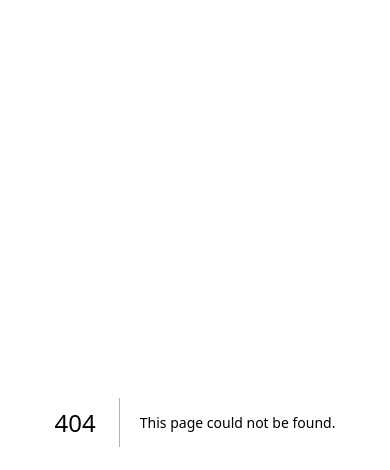
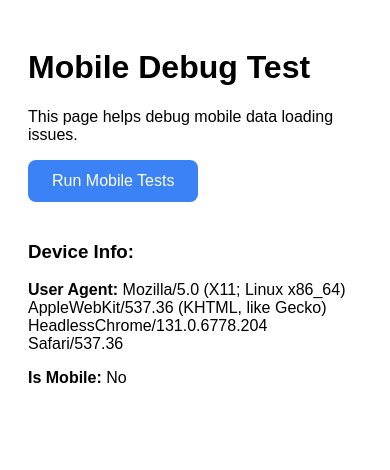
Before and after one commit to javistrat25/my-fencing-assistant, a Next.js app: page /mobile-test in a window 390 px wide. Before the commit this address had no page. Shown: the top 470 px of the page. Built offline with nearby package versions, Linux system fonts and the light colour scheme.

Commit message:
Add mobile debug test page to help identify mobile data loading issues

```diff
--- /dev/null
+++ b/pages/mobile-test.js
@@ -0,0 +1,151 @@
+import { useState, useEffect } from 'react';
+import Head from 'next/head';
+
+export default function MobileTest() {
+  const [testResults, setTestResults] = useState([]);
+  const [isLoading, setIsLoading] = useState(false);
+
+  const runTests = async () => {
+    setIsLoading(true);
+    setTestResults([]);
+
+    const results = [];
+
+    // Test 1: Basic connectivity
+    try {
+      const response = await fetch('/api/ghl/test-mobile-auth');
+      const data = await response.json();
+      results.push({
+        test: 'Authentication Test',
+        success: response.ok,
+        data: data,
+        status: response.status
+      });
+    } catch (error) {
+      results.push({
+        test: 'Authentication Test',
+        success: false,
+        error: error.message
+      });
+    }
+
+    // Test 2: Quote Sent API
+    try {
+      const response = await fetch('/api/ghl/quote-sent-efficient', {
+        credentials: 'include'
+      });
+      const data = await response.json();
+      results.push({
+        test: 'Quote Sent API',
+        success: response.ok,
+        data: { count: data.opportunities?.length || 0, success: data.success },
+        status: response.status
+      });
+    } catch (error) {
+      results.push({
+        test: 'Quote Sent API',
+        success: false,
+        error: error.message
+      });
+    }
+
+    // Test 3: Quote Pending API
+    try {
+      const response = await fetch('/api/ghl/quote-pending-efficient', {
+        credentials: 'include'
+      });
+      const data = await response.json();
+      results.push({
+        test: 'Quote Pending API',
+        success: response.ok,
+        data: { count: data.opportunities?.length || 0, success: data.success },
+        status: response.status
+      });
+    } catch (error) {
+      results.push({
+        test: 'Quote Pending API',
+        success: false,
+        error: error.message
+      });
+    }
+
+    setTestResults(results);
+    setIsLoading(false);
+  };
+
+  return (
+    <div style={{ padding: '20px', fontFamily: 'Arial, sans-serif' }}>
+      <Head>
+        <title>Mobile Debug Test</title>
+      </Head>
+
+      <h1>Mobile Debug Test</h1>
+      <p>This page helps debug mobile data loading issues.</p>
+
+      <button
+        onClick={runTests}
+        disabled={isLoading}
+        style={{
+          padding: '12px 24px',
+          backgroundColor: '#3b82f6',
+          color: 'white',
+          border: 'none',
+          borderRadius: '8px',
+          fontSize: '16px',
+          cursor: isLoading ? 'not-allowed' : 'pointer',
+          marginBottom: '20px'
+        }}
+      >
+        {isLoading ? 'Running Tests...' : 'Run Mobile Tests'}
+      </button>
+
+      <div style={{ marginBottom: '20px' }}>
+        <h3>Device Info:</h3>
+        <p><strong>User Agent:</strong> {typeof window !== 'undefined' ? navigator.userAgent : 'Loading...'}</p>
+        <p><strong>Is Mobile:</strong> {typeof window !== 'undefined' ? /Android|webOS|iPhone|iPad|iPod|BlackBerry|IEMobile|Opera Mini/i.test(navigator.userAgent) ? 'Yes' : 'No' : 'Loading...'}</p>
+      </div>
+
+      {testResults.length > 0 && (
+        <div>
+          <h3>Test Results:</h3>
+          {testResults.map((result, index) => (
+            <div
+              key={index}
+              style={{
+                padding: '16px',
+                margin: '8px 0',
+                backgroundColor: result.success ? '#d1fae5' : '#fee2e2',
+                borderRadius: '8px',
+                border: `1px solid ${result.success ? '#10b981' : '#ef4444'}`
+              }}
+            >
+              <h4 style={{ margin: '0 0 8px 0', color: result.success ? '#065f46' : '#991b1b' }}>
+                {result.test} - {result.success ? '✅ PASS' : '❌ FAIL'}
+              </h4>
+              {result.status && <p><strong>Status:</strong> {result.status}</p>}
+              {result.data && (
+                <div>
+                  <p><strong>Response:</strong></p>
+                  <pre style={{
+                    backgroundColor: '#f3f4f6',
+                    padding: '8px',
+                    borderRadius: '4px',
+                    fontSize: '12px',
+                    overflow: 'auto'
+                  }}>
+                    {JSON.stringify(result.data, null, 2)}
+                  </pre>
+                </div>
+              )}
+              {result.error && (
+                <p style={{ color: '#dc2626' }}>
+                  <strong>Error:</strong> {result.error}
+                </p>
+              )}
+            </div>
+          ))}
+        </div>
+      )}
+    </div>
+  );
+}
```
